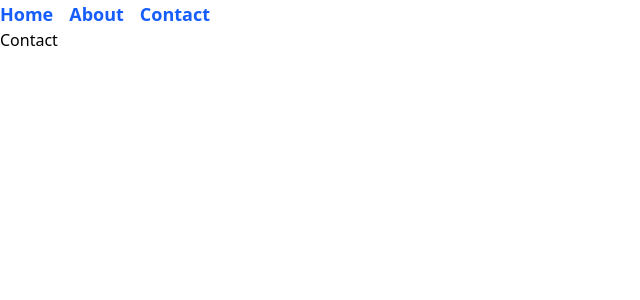
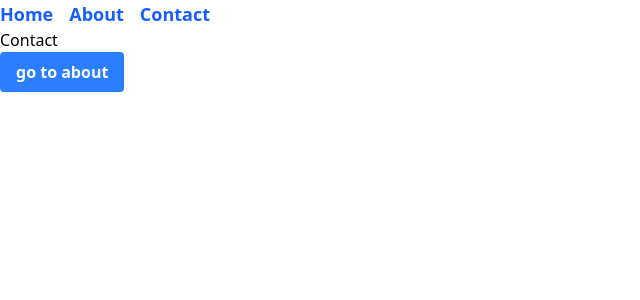
Before and after one commit to MyPlayGroundWorkflow/react-new-intro, a React (Vite) app: page /contact in a window 1280 px wide. Shown: the top 300 px of the page, without its empty margins (0-640 px from the left). Built offline with nearby package versions, Linux system fonts and the light colour scheme.

Commit message:
usenavigation

```diff
--- a/src/page/Contact.tsx
+++ b/src/page/Contact.tsx
@@ -1,9 +1,19 @@
 import React from "react";
+import {useNavigate} from "react-router-dom";
 
 const  Contact = () => {
+
+    const navigate = useNavigate(); //programmatic navigation
+
     return (
         <div>
             <h1>Contact</h1>
+
+            <button
+                className="bg-blue-500 hover:bg-blue-700 text-white font-bold py-2 px-4 rounded"
+                onClick={() => navigate("/about")}
+            >go to about
+            </button>
         </div>
     );
 };
```
